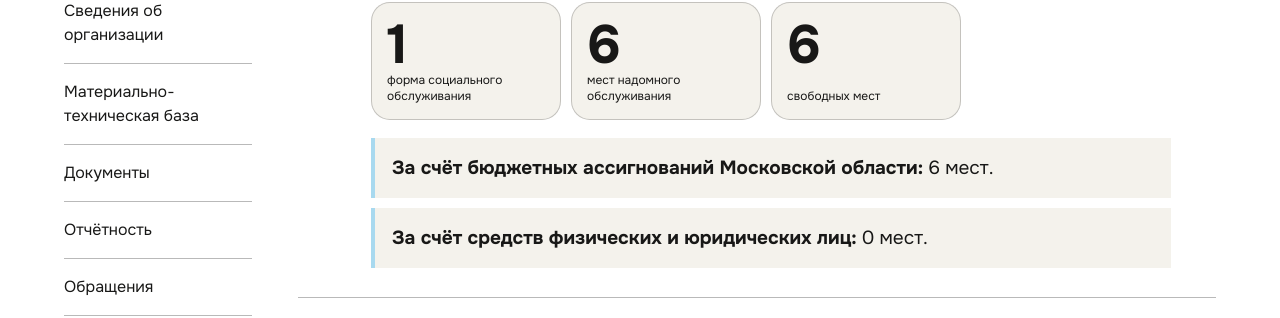
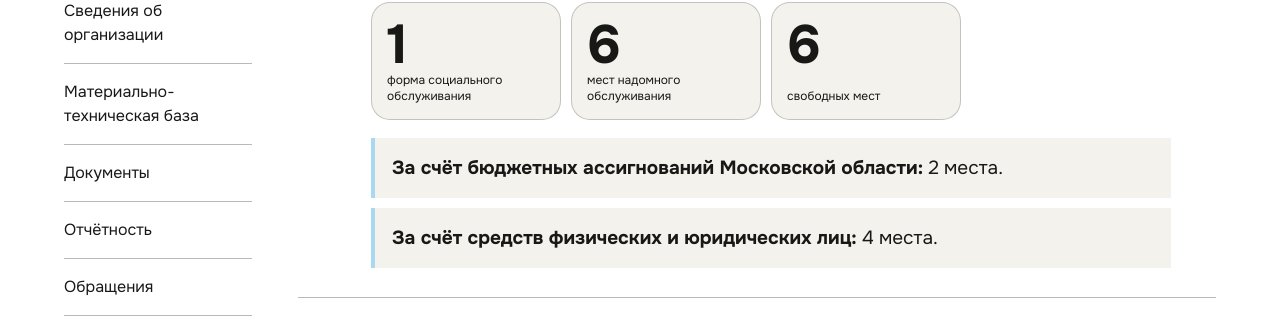
Before and after one commit to NATADAU/odnoy-dorogoy-site, a Next.js app: page /registry in a window 1280 px wide. Shown: the part 697-1015 px from the top of the page. Built offline with nearby package versions, Linux system fonts and the light colour scheme; no server answers.

Commit message:
Уточнить распределение мест по источникам финансирования

```diff
--- a/app/registry/page.tsx
+++ b/app/registry/page.tsx
@@ -111,8 +111,8 @@ export default function RegistryPage() {
                 <div><strong>6</strong><span>свободных мест</span></div>
               </div>
               <div className="funding-facts">
-                <p><strong>За счёт бюджетных ассигнований Московской области:</strong> 6 мест.</p>
-                <p><strong>За счёт средств физических и юридических лиц:</strong> 0 мест.</p>
+                <p><strong>За счёт бюджетных ассигнований Московской области:</strong> 2 места.</p>
+                <p><strong>За счёт средств физических и юридических лиц:</strong> 4 места.</p>
               </div>
             </div>
           </section>
```
